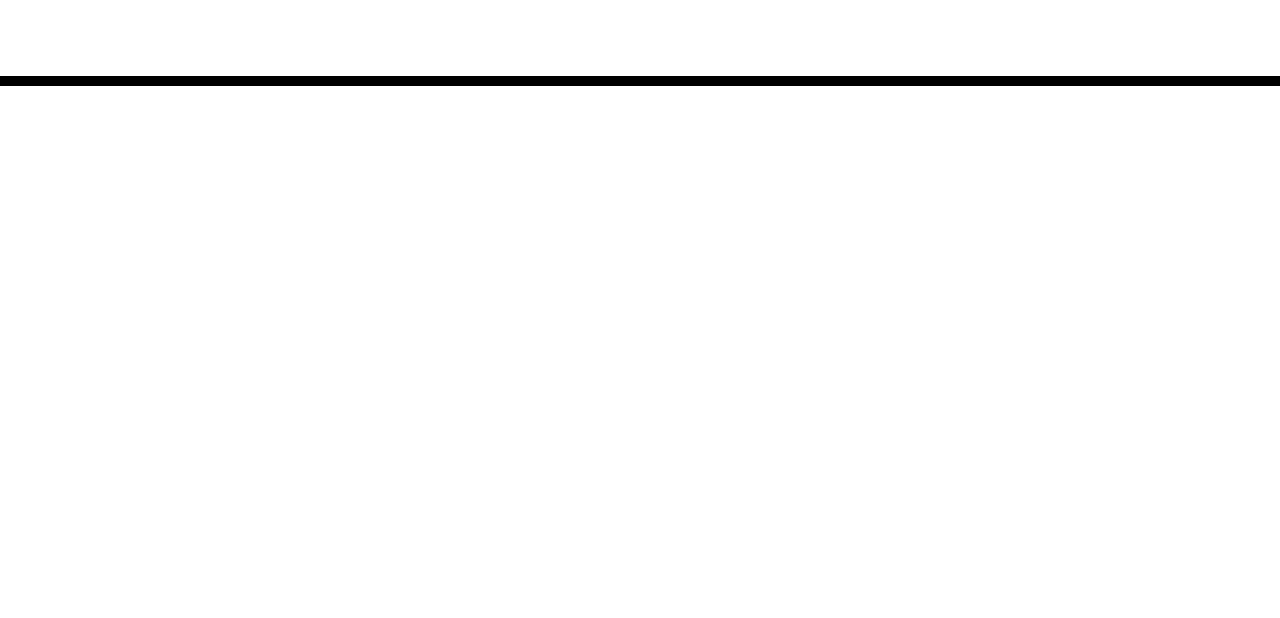
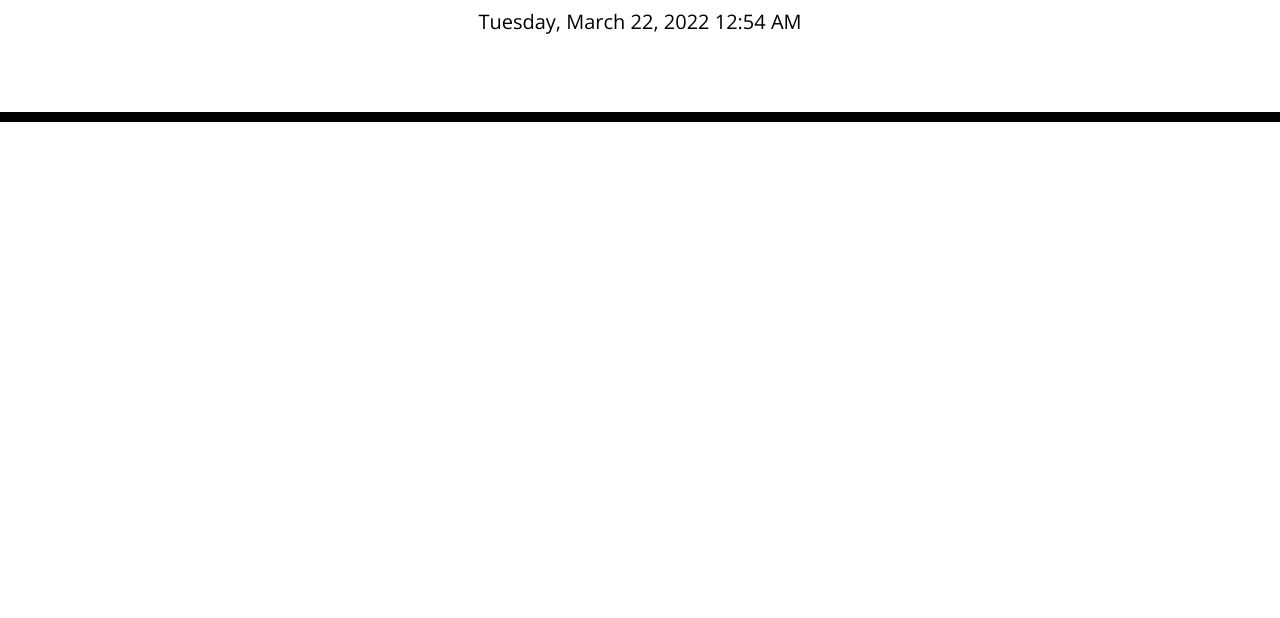
Before and after one commit to luizmedina87/work-day-schedule, a plain HTML site: page index.html in a window 1280 px wide. Shown: the part 182-800 px from the top of the page. Drawn offline with nearby package versions, Linux system fonts and the light colour scheme.

Commit message:
date display

```diff
--- a/assets/js/script.js
+++ b/assets/js/script.js
@@ -1 +1,7 @@
-console.log(dayjs())
+
+
+$(document).ready(function() {
+  var dateFormat = "dddd, MMMM D, YYYY h:mm A";
+  var dateNow = dayjs().format(dateFormat);
+  $("#currentDay").text(dateNow);
+});
--- a/index.html
+++ b/index.html
@@ -18,7 +18,7 @@
       href="https://fonts.googleapis.com/css?family=Open+Sans&display=swap"
       rel="stylesheet"
     />
-    <link rel="stylesheet" href="style.css" />
+    <link rel="stylesheet" href="./assets/css/style.css" />
     <title>Work Day Scheduler</title>
   </head>
 
@@ -29,10 +29,12 @@
       <p id="currentDay" class="lead"></p>
     </header>
     <div class="container">
-      <!-- Timeblocks go here -->
+
     </div>
 
     <script src="https://code.jquery.com/jquery-3.4.1.min.js"></script>
+    <script src="https://cdnjs.cloudflare.com/ajax/libs/dayjs/1.11.0/dayjs.min.js"></script>
     <script src="https://cdnjs.cloudflare.com/ajax/libs/moment.js/2.24.0/moment.min.js"></script>
+    <script src="./assets/js/script.js"></script>
   </body>
 </html>
```
Also changed, not shown: assets/css/style.css (renamed from style.css).
